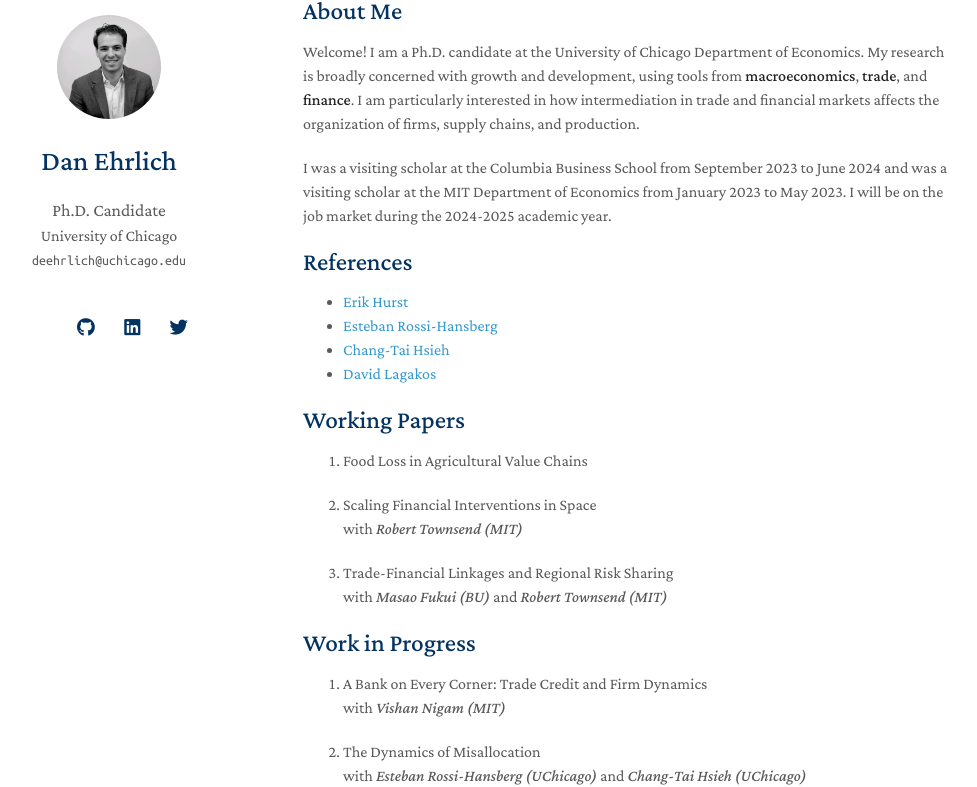
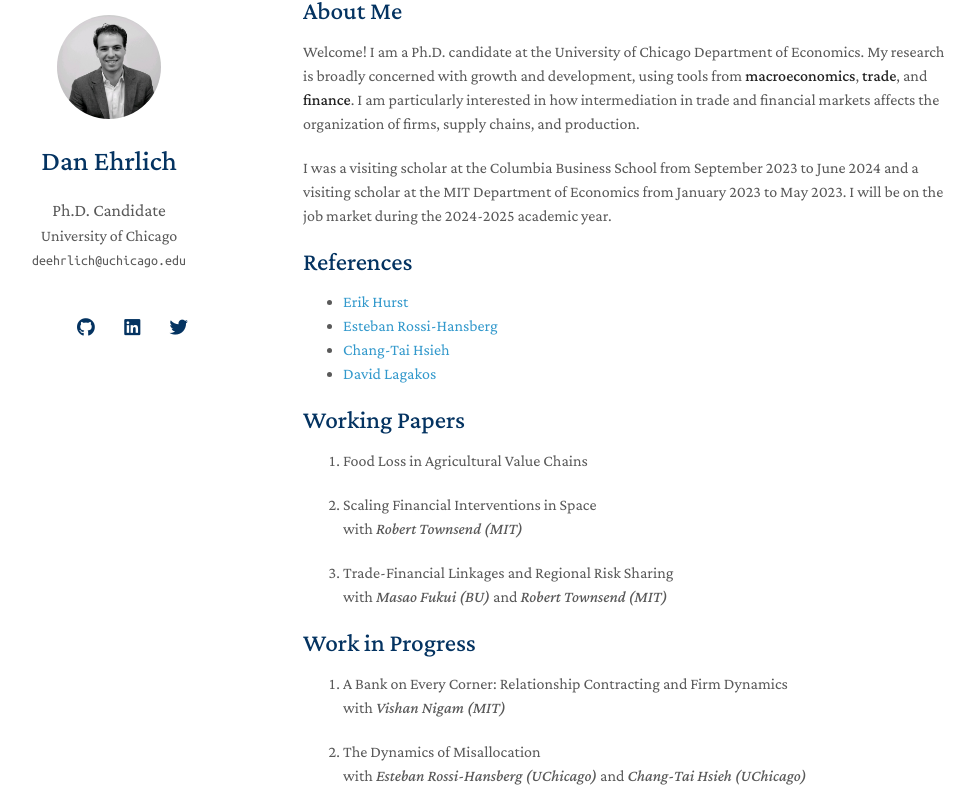
Before and after one commit to danielehrlich/danielehrlich.github.io, a Jekyll site: the page built from index.md, in a window 1280 px wide and 1244 px high. Shown: the part 69-856 px from the top of the window, without its empty margins (167-1144 px from the left). Built offline with Jekyll 4.4.1, drawn with Linux system fonts in a browser that asks for light colours; nearby versions of some CDN libraries; a style sheet for code colours, icons or effects is not loaded; our own code applies the rules of GitHub Pages for plain Markdown files.

Commit message:
Update index.md

```diff
--- a/index.md
+++ b/index.md
@@ -7,7 +7,7 @@ layout: homepage
 Welcome! I am a Ph.D. candidate at the University of Chicago Department of Economics.
 My research is broadly concerned with growth and development, using tools from **macroeconomics**, **trade**, and **finance**. I am particularly interested in how intermediation in trade and financial markets affects the organization of firms, supply chains, and production.
 
-I was a visiting scholar at the Columbia Business School from September 2023 to June 2024 and was a visiting scholar at the MIT Department of Economics from January 2023 to May 2023. I will be on the job market during the 2024-2025 academic year.
+I was a visiting scholar at the Columbia Business School from September 2023 to June 2024 and a visiting scholar at the MIT Department of Economics from January 2023 to May 2023. I will be on the job market during the 2024-2025 academic year.
 
 ## References
 
@@ -26,7 +26,7 @@ with *Robert Townsend (MIT)*
 with *Masao Fukui (BU)* and *Robert Townsend (MIT)*
 
 ## Work in Progress
-1. A Bank on Every Corner: Trade Credit and Firm Dynamics
+1. A Bank on Every Corner: Relationship Contracting and Firm Dynamics
 with *Vishan Nigam (MIT)*
 
 2. The Dynamics of Misallocation
```
